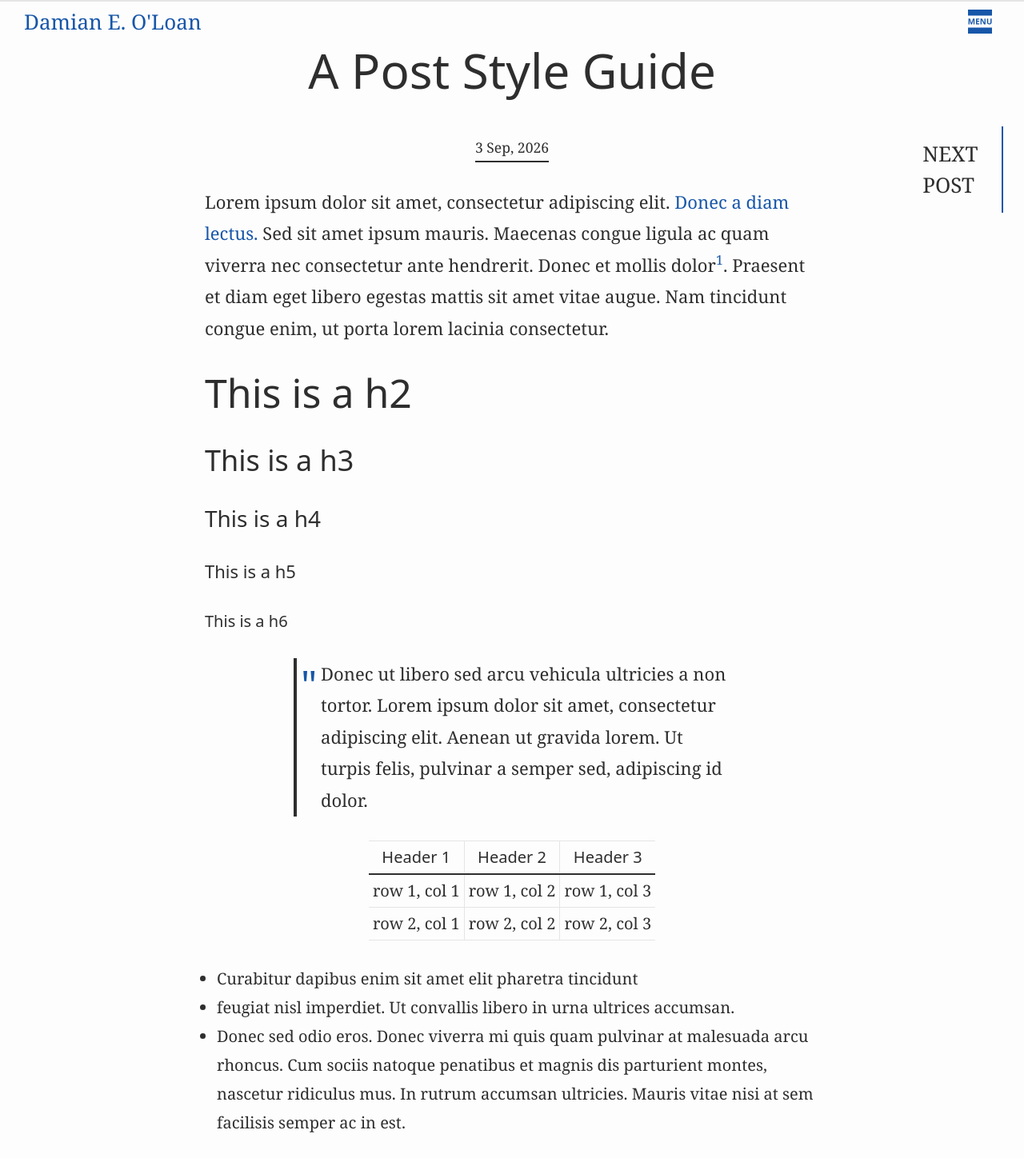
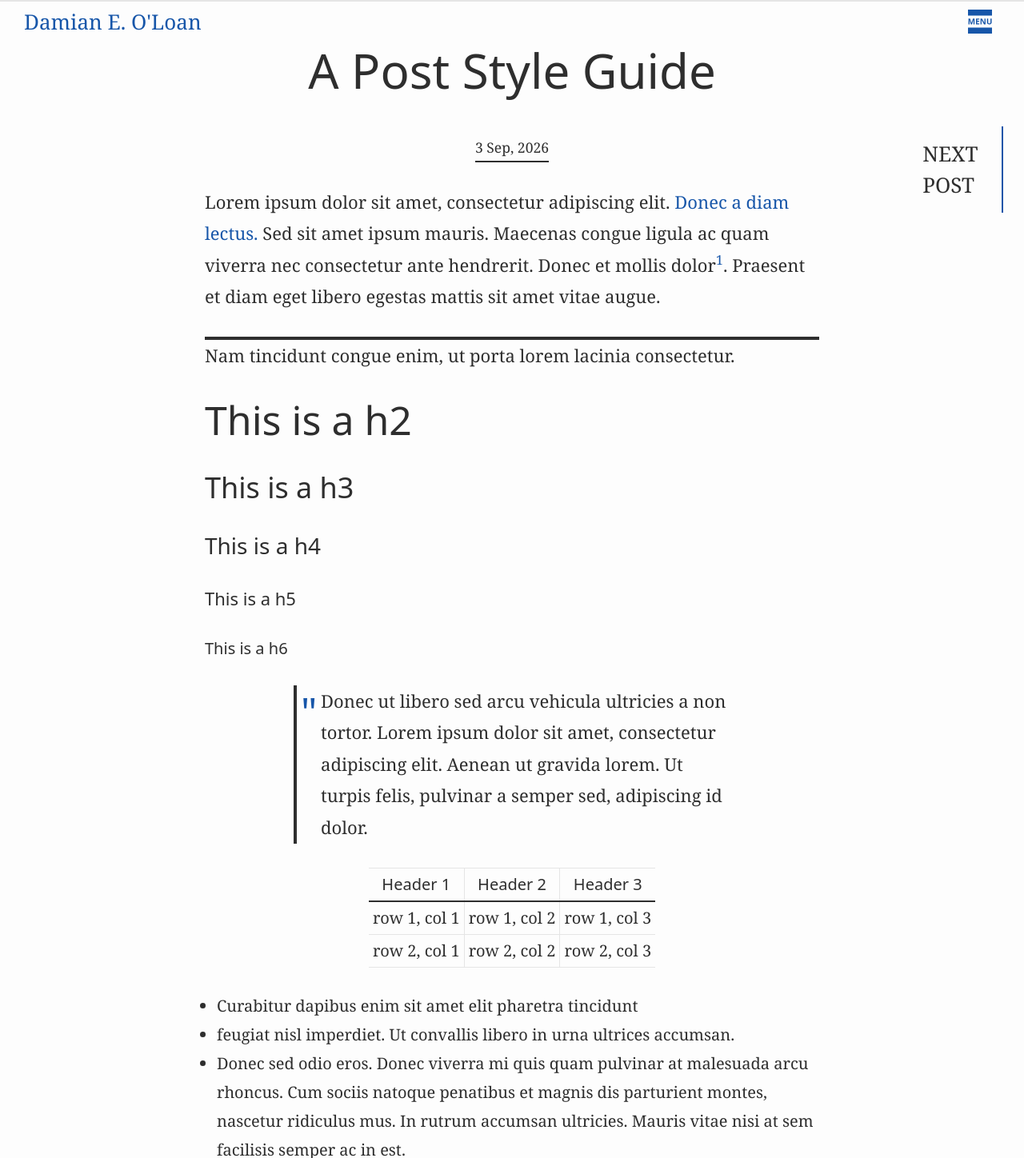
Before and after one commit to damianeoloan/damianeoloan.github.io, a Jekyll site: the page built from blog/_posts/2026-09-03-a-post-style-guide.md, in a window 1280 px wide, cut to the strip 0-1448 px from the top of the page. Shown: the whole strip at 80% size. Built offline with Jekyll 4.4.1, drawn with Linux system fonts in a browser that asks for light colours.

Commit message:
w/ Claude: Blockquote mobile padding and a rule in the style guide
On mobile the blockquote's paragraph gets its own left padding so the
text clears the quote mark. The style guide gains a horizontal rule
between its first two paragraphs.

Co-Authored-By: Claude Opus 5 <noreply@anthropic.com>

```diff
--- a/_sass/_base.scss
+++ b/_sass/_base.scss
@@ -10,6 +10,10 @@ dl, dd, ol, ul, figure {
     margin: 0;
     padding: 0;
 }
+hr {
+  border: 2px solid $dark-grey;
+}
+
 /**
  * Basic styling
  */
@@ -249,7 +253,10 @@ blockquote {
   font-size: 3.6rem;
   margin: 0 auto var(--spacing-unit);
   @include media-query($on-tablet) { max-width: 80%; }
-  @include media-query($on-mobile) { max-width: 90%; }
+  @include media-query($on-mobile) {
+    max-width: 90%;
+    p { padding-left: var(--spacing-unit); }
+  }
   > :last-child {
     margin-bottom: 0;
   }
@@ -257,7 +264,7 @@ blockquote {
     content: '"';
     position: absolute;
     top: -1.3rem;
-    left: .5rem;
+    left: 0.5rem;
     font-family: $sans-font-family;
     font-size: 5rem;
     color: $accent-color;
--- a/blog/_posts/2026-09-03-a-post-style-guide.md
+++ b/blog/_posts/2026-09-03-a-post-style-guide.md
@@ -3,7 +3,11 @@ layout: post
 # Required, YYYY-MM-DD via filename (no date: key)
 title:  A Post Style Guide  # Required, string
 ---
-Lorem ipsum dolor sit amet, consectetur adipiscing elit. [Donec a diam lectus.]({{ page.url }}) Sed sit amet ipsum mauris. Maecenas congue ligula ac quam viverra nec consectetur ante hendrerit. Donec et mollis dolor[^1]. Praesent et diam eget libero egestas mattis sit amet vitae augue. Nam tincidunt congue enim, ut porta lorem lacinia consectetur.
+Lorem ipsum dolor sit amet, consectetur adipiscing elit. [Donec a diam lectus.]({{ page.url }}) Sed sit amet ipsum mauris. Maecenas congue ligula ac quam viverra nec consectetur ante hendrerit. Donec et mollis dolor[^1]. Praesent et diam eget libero egestas mattis sit amet vitae augue.
+
+---
+
+Nam tincidunt congue enim, ut porta lorem lacinia consectetur.
 
 ## This is a h2
 
```
